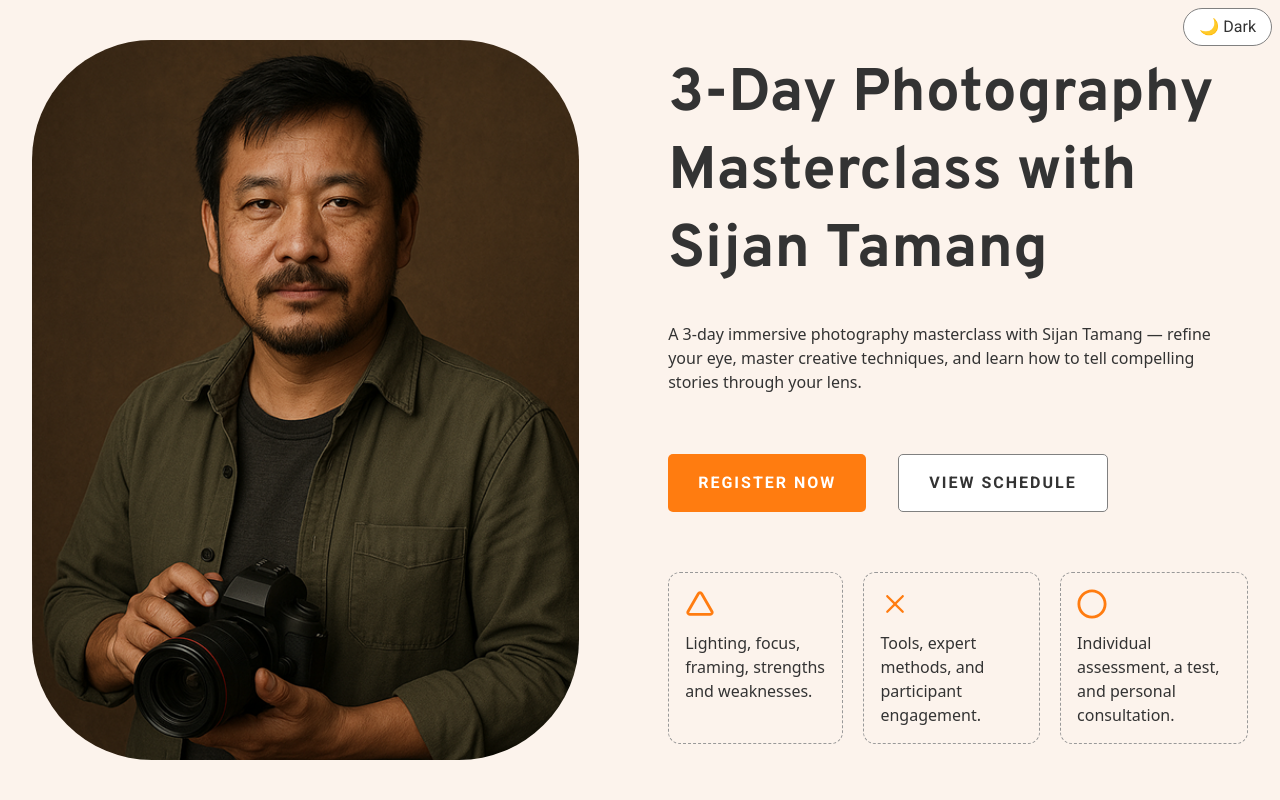
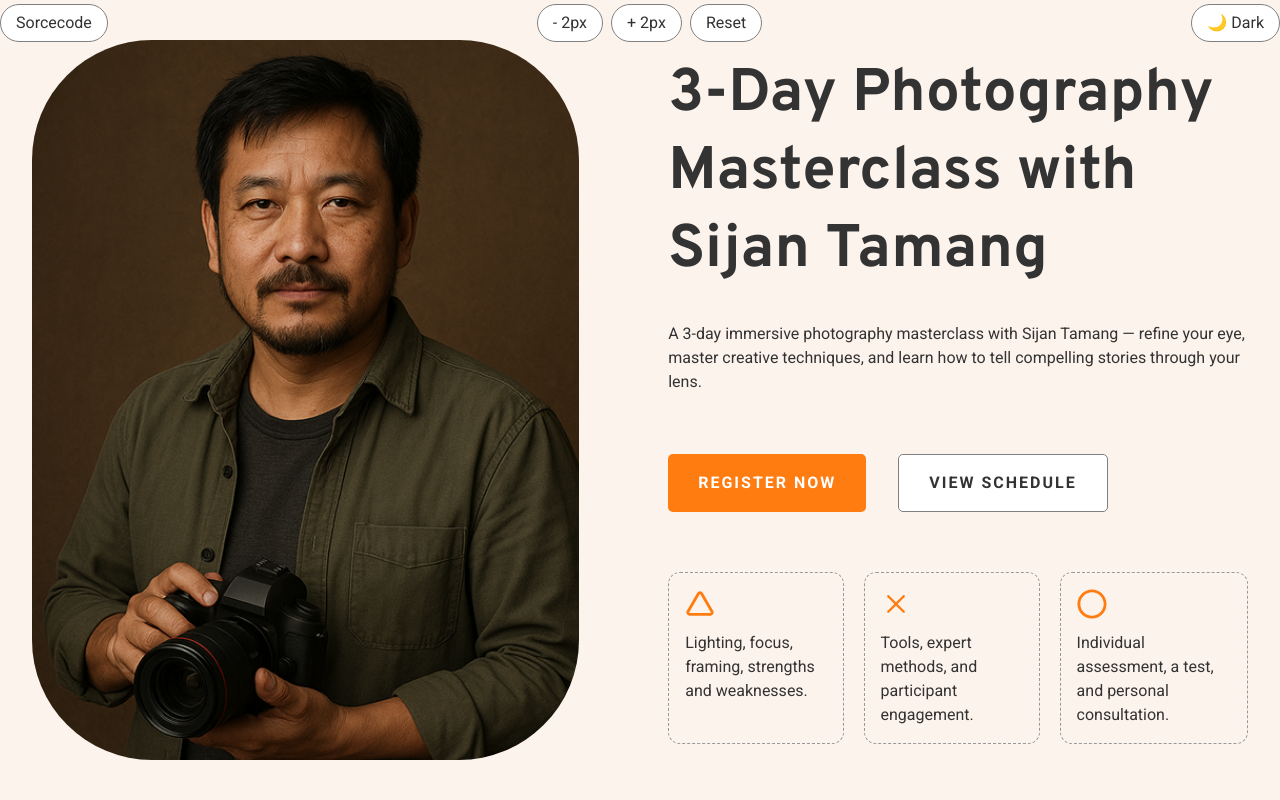
Before and after one commit to Rasic-Pegasus/photography_class, a React (Vite) app: page / in a window 1280 px wide. Shown: the top 800 px of the page. Built offline with nearby package versions, Linux system fonts and the light colour scheme.

Commit message:
photography-onpage-web-completed

```diff
--- a/src/components/landingpage.jsx
+++ b/src/components/landingpage.jsx
@@ -1,10 +1,13 @@
 // import { useRef } from "react";
+import { useState } from "react";
+
 import landingphoto from "../assets/images/landingImage.png";
 import landingphotomobile from "../assets/images/landing_mobile.png";
 
 import { FaRegCircle } from "react-icons/fa";
 import { PiTriangleBold } from "react-icons/pi";
 import { RxCross2 } from "react-icons/rx";
+
 
 
 // this below 2 import is useContext
@@ -31,7 +34,16 @@ const LandingPage = ({ formRef, scheduleRef }) => {
   };
 
   // Get theme context
-  const { theme, toggleTheme } = useContext(ThemeContext);
+  const {
+     theme,
+    toggleTheme,
+    toggleFontFamily,
+    fontFamily,
+    // fontSize,
+    increaseFontSize,
+    decreaseFontSize,
+    resetFontSize
+  } = useContext(ThemeContext);
 
   const landingDetail = [
     {
@@ -68,9 +80,55 @@ const LandingPage = ({ formRef, scheduleRef }) => {
   return (
     <div className="landing mb-20">
 
-       <button onClick={toggleTheme} className="btn_dark fixed right-2 top-2 z-10 max-[1024px]:right-1 max-[1024px]:top-1">
+
+
+
+<div className="flex items-center justify-between w-full fixed left-0 top-1 z-10">
+
+
+        <button onClick={toggleFontFamily} className="btn_dark" title="Change font family">
+                  {fontFamily === "fontFamily" ? "Sorcecode" : "Montserrat"}
+        </button>
+
+        <div className="flex items-center gap-2">
+
+
+         <button
+            onClick={decreaseFontSize}
+            className="btn_dark text-sm px-2 py-1"
+            title="Decrease font size">
+            - 2px
+          </button>
+
+          {/* <span className="btn_dark text-xs px-2 py-1 cursor-default">
+            {fontSize}px
+          </span> */}
+
+          <button
+            onClick={increaseFontSize}
+            className="btn_dark text-sm px-2 py-1"
+            title="Increase font size">
+            + 2px
+          </button>
+        <button
+          onClick={resetFontSize}
+          className="btn_dark text-xs px-2 py-1"
+          title="Reset font size to default (16px)">
+          Reset
+        </button>
+
+
+      </div>
+
+
+       <button onClick={toggleTheme} className="btn_dark" title="Dark mode">
                   {theme === "light" ? "🌙 Dark" : "☀️ Light"}
         </button>
+
+
+  </div>
+
+
 
 
       <div className="landing_wrapper">
--- a/src/components/usecontext.jsx
+++ b/src/components/usecontext.jsx
@@ -3,15 +3,51 @@ import { createContext, useState, useEffect } from "react";
 export const ThemeContext = createContext();
 
 export const ThemeProvider = ({ children }) => {
+
   const [theme, setTheme] = useState(() => {
   return localStorage.getItem("theme") || "light";
   });
+
+  const [fontFamily, setFontFamily] = useState(() => {
+  return localStorage.getItem("fontFamily") || "fontFamily";
+  });
+
+  const [fontSize, setFontSize] = useState(() => {
+    return parseInt(localStorage.getItem("fontSize")) || 16;
+  });
+
+     // Function to increase font size by 5px
+  const increaseFontSize = () => {
+    setFontSize((prev) => Math.min(prev + 2, 30)); // Max font size limit of 30px
+  };
+
+  // Function to decrease font size by 5px
+  const decreaseFontSize = () => {
+    setFontSize((prev) => Math.max(prev - 2, 16)); // Min font size limit of 16px
+  };
+
+   // Function to reset font size to default
+  const resetFontSize = () => {
+    setFontSize(16);
+  };
+
+
+
+
+   // Toggle function for font family
+  const toggleFontFamily = () => {
+    setFontFamily((prev) => (prev === "fontFamily" ? "font-scheme2" : "fontFamily"));
+  };
+
 
 
   // Toggle function for dark/light
   const toggleTheme = () => {
     setTheme((prev) => (prev === "light" ? "dark" : "light"));
   };
+
+
+
 
   // Effect to add/remove className on HTML tag
   useEffect(() => {
@@ -33,9 +69,57 @@ export const ThemeProvider = ({ children }) => {
   }, [theme]);
 
 
+    // Effect to add/remove className on HTML tag of fontFamily
+  useEffect(() => {
+    const htmlElement = document.documentElement; // Gets the <html> tag
+
+    // Remove both classes first
+    htmlElement.classList.remove('font-scheme2');
+
+    // Add the current theme class
+    htmlElement.classList.add(`${fontFamily}`);
+
+    // Save theme in localStorage
+    localStorage.setItem("fontFamily", fontFamily);
+
+    // Cleanup function to remove classes when component unmounts
+    return () => {
+      htmlElement.classList.remove('font-scheme2');
+    };
+  }, [fontFamily]);
+
+
+
+   // Effect to update global font size from HTML
+  useEffect(() => {
+    const htmlElement = document.documentElement;
+
+    // Set the font size on the html element
+    htmlElement.style.fontSize = `${fontSize}px`;
+
+    // Save font size in localStorage
+    localStorage.setItem("fontSize", fontSize.toString());
+
+    // Cleanup function
+    return () => {
+      htmlElement.style.fontSize = '';
+    };
+  }, [fontSize]);
+
+
+
 
   return (
-    <ThemeContext.Provider value={{ theme, toggleTheme }}>
+    <ThemeContext.Provider value={{
+       theme,
+      toggleTheme,
+      fontFamily,
+      toggleFontFamily,
+      fontSize,
+      increaseFontSize,
+      decreaseFontSize,
+      resetFontSize
+      }}>
       {children}
     </ThemeContext.Provider>
   );
--- a/src/index.css
+++ b/src/index.css
@@ -2,6 +2,18 @@
 
 @import url('https://fonts.googleapis.com/css2?family=Overpass:ital,wght@0,100..900;1,100..900&display=swap');
 @import url('https://fonts.googleapis.com/css2?family=Roboto:ital,wght@0,100..900;1,100..900&display=swap');
+
+
+
+
+
+@import url('https://fonts.googleapis.com/css2?family=Montserrat:ital,wght@0,100..900;1,100..900&display=swap');
+
+
+@import url('https://fonts.googleapis.com/css2?family=Source+Code+Pro:ital,wght@0,200..900;1,200..900&display=swap');
+
+
+
 
 
 /*=====================================
@@ -32,6 +44,8 @@
   /* Roboto is the secondary font-family */
   --font-secondary: "Roboto", sans-serif;
 
+
+
   /* Text colors */
   --text-primary: #333333;
   --text-seondary: #FF7C10;
@@ -41,6 +55,7 @@
 
 /* Light theme (default) */
 .light-theme {
+
 
 }
 
@@ -57,6 +72,16 @@
 
 }
 
+.font-scheme2{
+  /* Fonts */
+  /* Overpass is the primary font-family */
+  --font-primary: "Montserrat", sans-serif;
+
+  /* Roboto is the secondary font-family */
+  --font-secondary: "Source Code Pro", sans-serif;
+}
+
+
 
 
 * {
@@ -71,6 +96,14 @@ html {
   transition: background-color 0.3s ease, color 0.3s ease;
 
 }
+
+
+body p, body li{
+  font-family: var(--font-secondary);
+
+}
+
+
 
 body h1,
 body h2,
@@ -197,8 +230,6 @@ img {
 }
 
 
-
-
 /* Base dark mode toggle button */
 .btn_dark {
   padding: 10px 15px;
@@ -212,6 +243,7 @@ img {
   line-height: 1;
   font-size: 1rem;
 }
+
 
 /* Light Theme Hover: white → black */
 .light-theme .btn_dark:hover {
@@ -238,8 +270,6 @@ img {
   .btn_dark {
     padding: 8px 12px;
   }
-
-
 }
 
 
```
